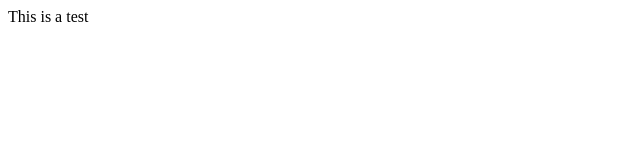
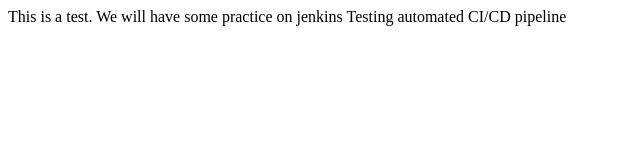
Before and after one commit to MA-dev0/piitrepo, a plain HTML site: page index.html in a window 1280 px wide. Shown: the whole page, without its empty margins (0-640 px from the left). Drawn offline with Linux system fonts and the light colour scheme.

Commit message:
edited index.html

```diff
--- a/index.html
+++ b/index.html
@@ -1,4 +1,7 @@
 <html>
   <title> PIIT </title>
-  <body> This is a test </body>
+  <body> This is a test. We will have some practice on jenkins
+<cr>
+Testing automated CI/CD pipeline </cr>
+</body>
 </html>
```
